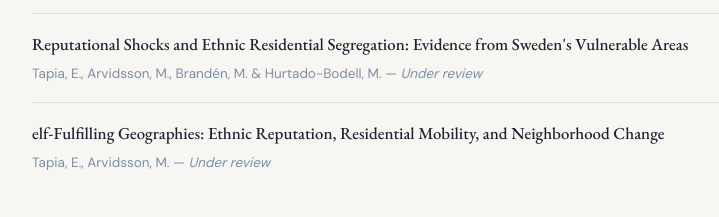
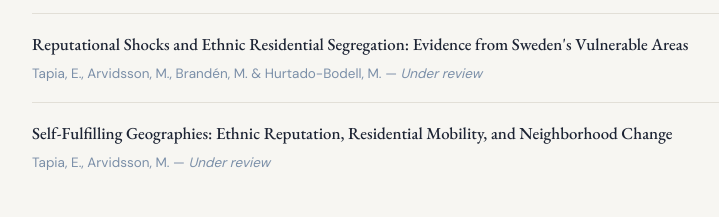
Before and after one commit to EduTa147/EduTa147.github.io, a plain HTML site: page index.html in a window 1280 px wide. Shown: the part 3415-3632 px from the top of the page, 210-929 px from the left. Drawn offline with nearby package versions, Linux system fonts and the light colour scheme.

Commit message:
Update index.html

```diff
--- a/index.html
+++ b/index.html
@@ -496,7 +496,7 @@
     </div>
 
     <div class="wp">
-      <p class="wp-title">elf-Fulfilling Geographies: Ethnic Reputation, Residential Mobility, and
+      <p class="wp-title">Self-Fulfilling Geographies: Ethnic Reputation, Residential Mobility, and
 Neighborhood Change</p>
       <p class="wp-meta">Tapia, E., Arvidsson, M. — <em>Under review</em></p>
     </div>
```
